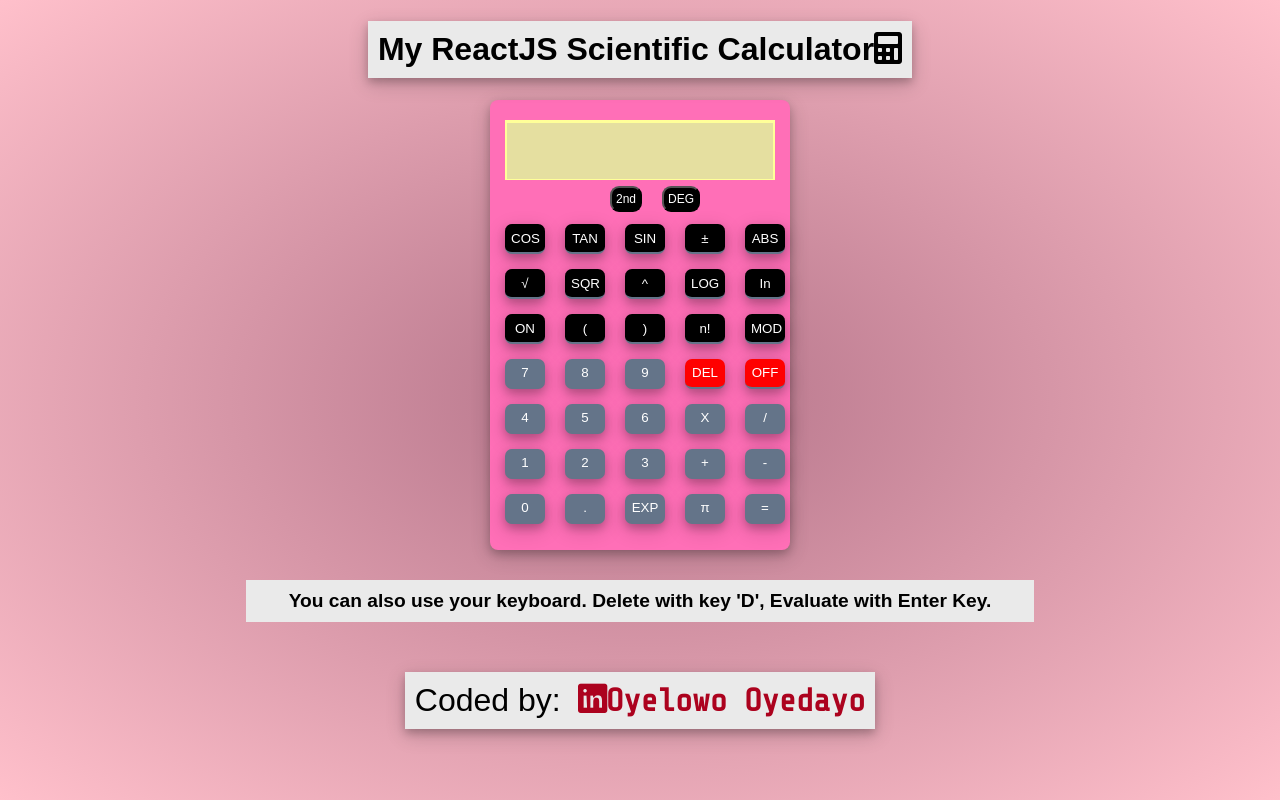
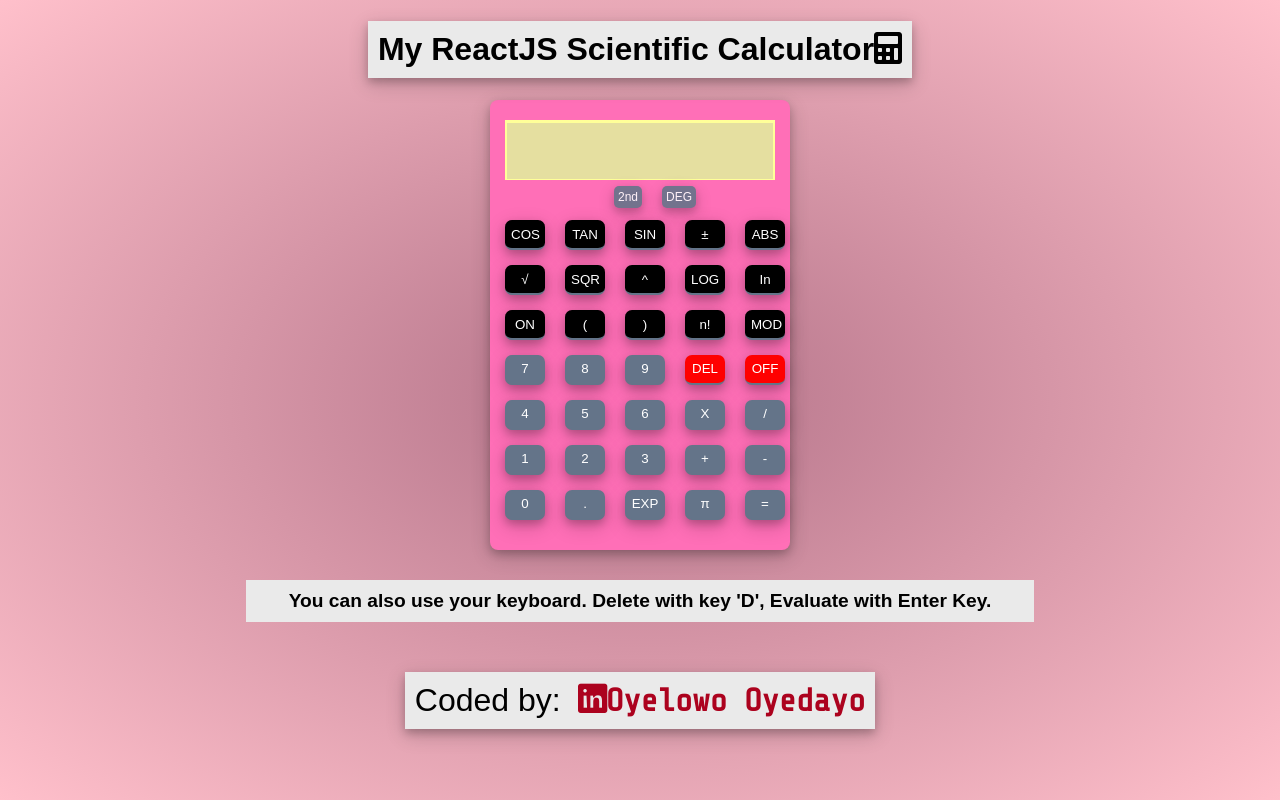
Before and after one commit to Oyelowo/react_scientific_calculator, a React (Create React App) app: page / in a window 1280 px wide. Built offline with nearby package versions, Linux system fonts and the light colour scheme.

Commit message:
some styling added to extra buttons

```diff
--- a/src/containers/calculatorContainer/calculatorContainer.css
+++ b/src/containers/calculatorContainer/calculatorContainer.css
@@ -63,7 +63,7 @@
     /* font-size: 14px; */
 }
 
-input.button:active{
+input.button:active, .extraKeys button{
     background: coral;
     opacity: 0.9;
 }
@@ -101,10 +101,13 @@
 
 .extraKeys button {
     font-size: 12px;
-    border-radius: 9px;
-    background: black;
+    border-radius: 5px;
+    background: #647489;
+    box-shadow: 0 4px 8px 0 rgba(0, 0, 0, 0.2), 0 6px 20px 0 rgba(0, 0, 0, 0.19);
     color: white;
     padding: 4px;
+    border: none;
+    cursor: pointer;
 }
 
 .extraKeys button:nth-child(2) {
```
Also changed, not shown: src/containers/calculatorContainer/calculatorContainer.jsx (+0 -17 lines), src/garbage/oldValidations.js (added, +16 -0 lines).
